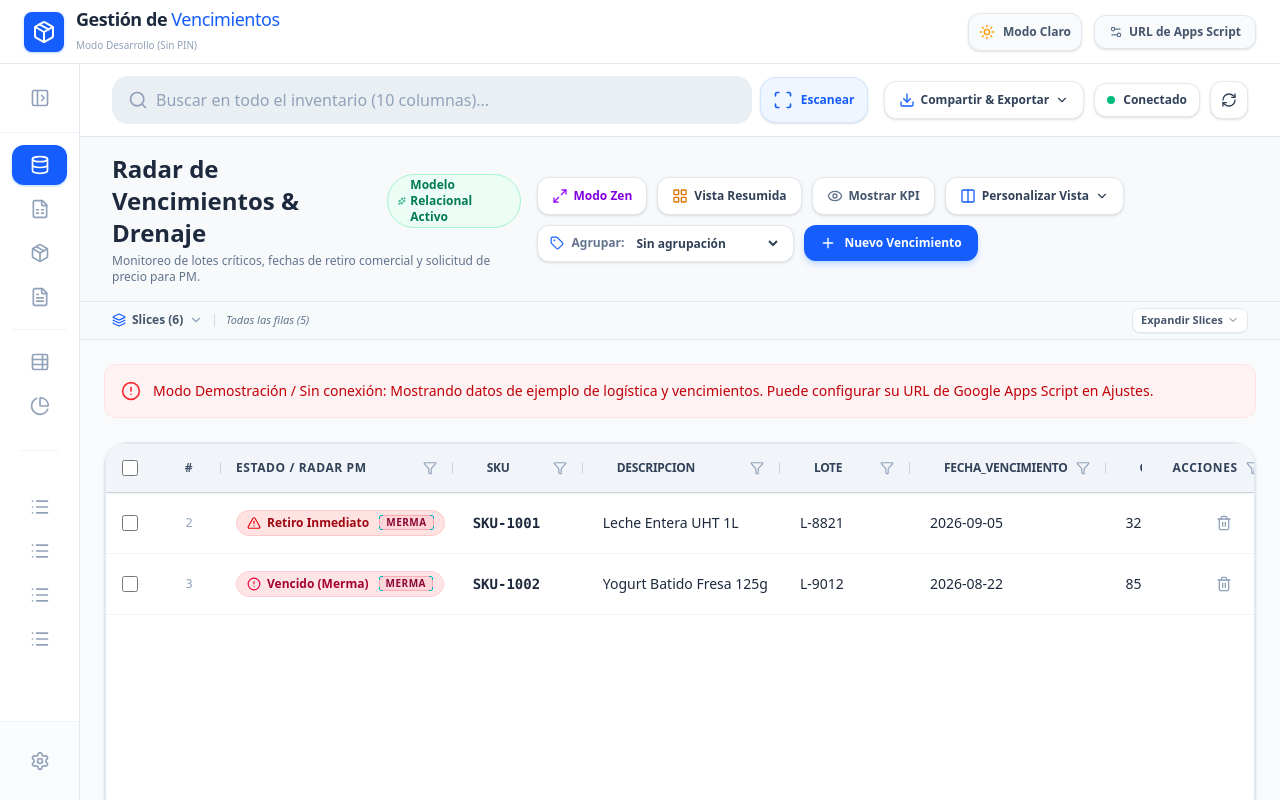
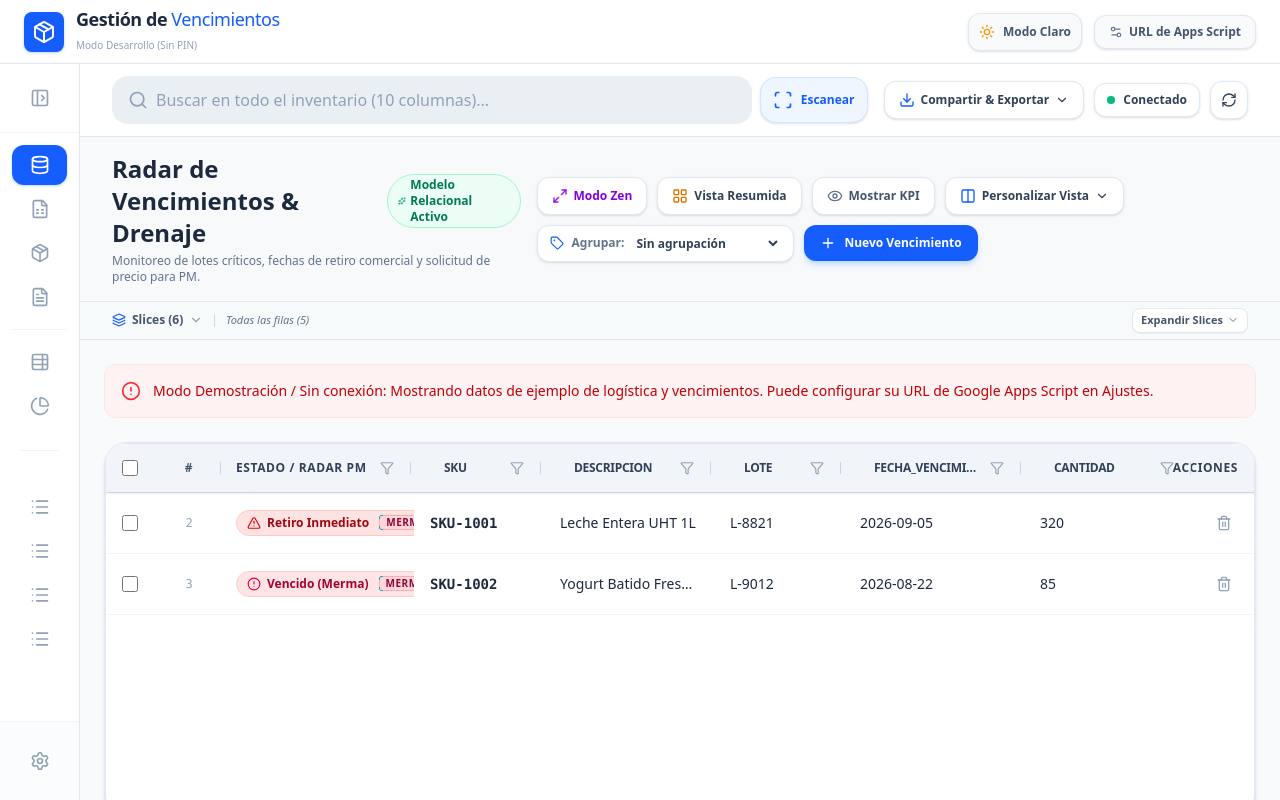
Before and after one commit to rps2217/Gesti-n-de-vencimientos-, a React (Vite) app: page / in a window 1280 px wide. Built offline with nearby package versions, Linux system fonts and the light colour scheme.

Commit message:
auto ajuste de columnas

```diff
--- a/src/components/InventoryTable.tsx
+++ b/src/components/InventoryTable.tsx
@@ -125,10 +125,10 @@ export const InventoryTable: React.FC<InventoryTableProps> = ({
   return (
     <div className="bg-slate-50 md:bg-white md:dark:bg-slate-900 rounded-2xl md:shadow-sm md:border md:border-slate-200 md:dark:border-slate-800 overflow-hidden flex flex-col h-full">
       <div className="flex-1 overflow-auto relative p-2 md:p-0" ref={tableContainerRef}>
-        <table className="text-left border-collapse block md:table w-full md:w-[max-content]" style={{ minWidth: '100%' }}>
+        <table className="text-left border-collapse block md:table w-full md:w-[max-content] md:table-fixed" style={{ minWidth: '100%', tableLayout: 'fixed' }}>
           <thead className="hidden md:table-header-group bg-slate-100 dark:bg-slate-700/90 sticky top-0 border-b border-slate-200 dark:border-slate-600/80 text-xs font-bold text-slate-700 dark:text-slate-100 uppercase tracking-wider select-none z-10 shadow-sm">
             <tr>
-              <th className="p-4 text-center bg-slate-100 dark:bg-slate-700/90 border-b border-slate-200 dark:border-slate-600/80" style={{ width: '48px', minWidth: '48px' }}>
+              <th className="p-4 text-center bg-slate-100 dark:bg-slate-700/90 border-b border-slate-200 dark:border-slate-600/80" style={{ width: '48px', minWidth: '48px', maxWidth: '48px' }}>
                 <div className="flex items-center justify-center">
                   <input
                     type="checkbox"
@@ -146,7 +146,7 @@ export const InventoryTable: React.FC<InventoryTableProps> = ({
                 </div>
               </th>
               <th
-                style={{ width: `${getColWidth('_row', '#')}px`, minWidth: '50px' }}
+                style={{ width: `${getColWidth('_row', '#')}px`, minWidth: `${getColWidth('_row', '#')}px`, maxWidth: `${getColWidth('_row', '#')}px` }}
                 className="p-4 text-center text-slate-600 dark:text-slate-200 bg-slate-100 dark:bg-slate-700/90 border-b border-slate-200 dark:border-slate-600/80 relative group font-bold"
               >
                 <span>#</span>
@@ -163,7 +163,7 @@ export const InventoryTable: React.FC<InventoryTableProps> = ({
 
               {activeView === 'main' && (
                 <th
-                  style={{ width: `${getColWidth('_status', 'Estado / Radar PM')}px`, minWidth: '130px' }}
+                  style={{ width: `${getColWidth('_status', 'Estado / Radar PM')}px`, minWidth: `${getColWidth('_status', 'Estado / Radar PM')}px`, maxWidth: `${getColWidth('_status', 'Estado / Radar PM')}px` }}
                   className="p-3 bg-slate-100 dark:bg-slate-700/90 text-slate-700 dark:text-slate-100 border-b border-slate-200 dark:border-slate-600/80 relative group font-bold"
                 >
                   <div className="flex items-center justify-between gap-1 w-full min-w-0 pr-1">
@@ -195,7 +195,7 @@ export const InventoryTable: React.FC<InventoryTableProps> = ({
 
               {activeView === 'events' && (
                 <th
-                  style={{ width: `${getColWidth('_res_status', 'Estado Gestión')}px`, minWidth: '125px' }}
+                  style={{ width: `${getColWidth('_res_status', 'Estado Gestión')}px`, minWidth: `${getColWidth('_res_status', 'Estado Gestión')}px`, maxWidth: `${getColWidth('_res_status', 'Estado Gestión')}px` }}
                   className="p-4 bg-slate-100 dark:bg-slate-700/90 text-slate-700 dark:text-slate-100 border-b border-slate-200 dark:border-slate-600/80 relative group font-bold"
                 >
                   <div className="truncate pr-2">Estado Gestión</div>
@@ -227,7 +227,7 @@ export const InventoryTable: React.FC<InventoryTableProps> = ({
                 return (
                   <th
                     key={header}
-                    style={{ width: `${width}px`, minWidth: '85px' }}
+                    style={{ width: `${width}px`, minWidth: `${width}px`, maxWidth: `${width}px` }}
                     className={`p-3 bg-slate-100 dark:bg-slate-700/90 text-slate-700 dark:text-slate-100 border-b border-slate-200 dark:border-slate-600/80 relative group transition-all cursor-grab active:cursor-grabbing hover:bg-slate-200/90 dark:hover:bg-slate-600/90 dark:hover:text-white select-none ${
                       isDraggingThis ? 'opacity-40 scale-[0.98]' : ''
                     } ${
@@ -360,7 +360,7 @@ export const InventoryTable: React.FC<InventoryTableProps> = ({
               })}
 
               {/* Fixed Actions Column Header */}
-              <th className="p-4 text-right bg-slate-100 dark:bg-slate-700/90 text-slate-700 dark:text-slate-100 border-b border-slate-200 dark:border-slate-600/80 sticky right-0 z-10 shadow-[-4px_0_6px_-2px_rgba(0,0,0,0.03)] w-24 min-w-[96px] font-bold">
+              <th className="p-4 text-right bg-slate-100 dark:bg-slate-700/90 text-slate-700 dark:text-slate-100 border-b border-slate-200 dark:border-slate-600/80 sticky right-0 z-10 shadow-[-4px_0_6px_-2px_rgba(0,0,0,0.03)] font-bold" style={{ width: '110px', minWidth: '110px', maxWidth: '110px' }}>
                 Acciones
               </th>
             </tr>
--- a/src/components/views/InventoryTableRow.tsx
+++ b/src/components/views/InventoryTableRow.tsx
@@ -189,7 +189,7 @@ export const InventoryTableRow: React.FC<InventoryTableRowProps> = React.memo(({
 
       {/* 💻 DESKTOP TABLE VIEW */}
       {/* Selection Checkbox */}
-      <td className="hidden md:table-cell p-4 text-center" onClick={(e) => e.stopPropagation()}>
+      <td className="hidden md:table-cell p-4 text-center" style={{ width: '48px', minWidth: '48px', maxWidth: '48px' }} onClick={(e) => e.stopPropagation()}>
         <div className="flex items-center justify-center">
           <input
             type="checkbox"
@@ -203,8 +203,8 @@ export const InventoryTableRow: React.FC<InventoryTableRowProps> = React.memo(({
 
       {/* Row Index */}
       <td
-        style={{ '--col-width': `${getColWidth('_row', '#')}px` } as React.CSSProperties}
-        className="hidden md:table-cell p-4 text-center font-mono text-xs text-slate-400 dark:text-slate-500 truncate w-[var(--col-width)]"
+        style={{ width: `${getColWidth('_row', '#')}px`, minWidth: `${getColWidth('_row', '#')}px`, maxWidth: `${getColWidth('_row', '#')}px` }}
+        className="hidden md:table-cell p-4 text-center font-mono text-xs text-slate-400 dark:text-slate-500 truncate"
       >
         {item._rowIndex}
       </td>
@@ -212,8 +212,8 @@ export const InventoryTableRow: React.FC<InventoryTableRowProps> = React.memo(({
       {/* Expiration Status Badge (Main view) - Unified Single Badge */}
       {activeView === 'main' && (
         <td
-          style={{ '--col-width': `${getColWidth('_status', 'Estado / Radar PM')}px` } as React.CSSProperties}
-          className="hidden md:table-cell p-3 truncate w-[var(--col-width)]"
+          style={{ width: `${getColWidth('_status', 'Estado / Radar PM')}px`, minWidth: `${getColWidth('_status', 'Estado / Radar PM')}px`, maxWidth: `${getColWidth('_status', 'Estado / Radar PM')}px` }}
+          className="hidden md:table-cell p-3 truncate"
         >
           {eventCategory === 'VENCIMIENTO' || eventCategory === 'VENCIMIENTO_CERCANO' ? (
             <button
@@ -251,8 +251,8 @@ export const InventoryTableRow: React.FC<InventoryTableRowProps> = React.memo(({
       {/* Incident Resolution Status Badge (Events view) */}
       {activeView === 'events' && (
         <td
-          style={{ '--col-width': `${getColWidth('_res_status', 'Estado Gestión')}px` } as React.CSSProperties}
-          className="hidden md:table-cell p-4 truncate w-[var(--col-width)]"
+          style={{ width: `${getColWidth('_res_status', 'Estado Gestión')}px`, minWidth: `${getColWidth('_res_status', 'Estado Gestión')}px`, maxWidth: `${getColWidth('_res_status', 'Estado Gestión')}px` }}
+          className="hidden md:table-cell p-4 truncate"
         >
           {eventResStatus?.isResolved ? (
             <button
@@ -291,8 +291,8 @@ export const InventoryTableRow: React.FC<InventoryTableRowProps> = React.memo(({
         return (
           <td
             key={header}
-            style={{ '--col-width': `${colWidth}px`, maxWidth: '100%' } as React.CSSProperties}
-            className="hidden md:table-cell p-4 truncate text-slate-800 dark:text-slate-200 w-[var(--col-width)]"
+            style={{ width: `${colWidth}px`, minWidth: `${colWidth}px`, maxWidth: `${colWidth}px` }}
+            className="hidden md:table-cell p-4 truncate text-slate-800 dark:text-slate-200"
           >
             <div className="w-full flex justify-start overflow-hidden">
               {isProductsView && isSku ? (
@@ -381,7 +381,8 @@ export const InventoryTableRow: React.FC<InventoryTableRowProps> = React.memo(({
 
       {/* Row Actions */}
       <td
-        className="hidden md:table-cell p-4 text-right sticky right-0 bg-white dark:bg-slate-900 group-hover:bg-slate-50 dark:group-hover:bg-slate-800 transition-colors shadow-[-4px_0_6px_-2px_rgba(0,0,0,0.03)] w-28 min-w-[110px]"
+        className="hidden md:table-cell p-4 text-right sticky right-0 bg-white dark:bg-slate-900 group-hover:bg-slate-50 dark:group-hover:bg-slate-800 transition-colors shadow-[-4px_0_6px_-2px_rgba(0,0,0,0.03)]"
+        style={{ width: '110px', minWidth: '110px', maxWidth: '110px' }}
         onClick={(e) => e.stopPropagation()}
       >
         <div className="flex items-center justify-end gap-1">
--- a/src/hooks/useColumnResize.ts
+++ b/src/hooks/useColumnResize.ts
@@ -1,4 +1,4 @@
-import React, { useState, useEffect, useMemo } from 'react';
+import React, { useState, useEffect, useMemo, useCallback } from 'react';
 import { InventoryItem } from '../types';
 
 export interface UseColumnResizeProps {
@@ -40,14 +40,14 @@ export function useColumnResize({ activeSheetKey, items }: UseColumnResizeProps)
   };
 
   // Get active width for a column in the current sheet
-  const getColWidth = (colId: string, headerName?: string, type?: string): number => {
+  const getColWidth = useCallback((colId: string, headerName?: string, type?: string): number => {
     if (resizingCol && resizingCol.sheetKey === activeSheetKey && resizingCol.colId === colId) {
       return resizingCol.currentWidth;
     }
     const custom = colWidths[activeSheetKey]?.[colId];
     if (typeof custom === 'number' && custom > 0) return custom;
     return getDefaultColWidth(colId, headerName, type);
-  };
+  }, [resizingCol, activeSheetKey, colWidths]);
 
   // Start Resizing Column
   const handleStartResize = (colId: string, initialWidth: number, e: React.MouseEvent) => {
```
